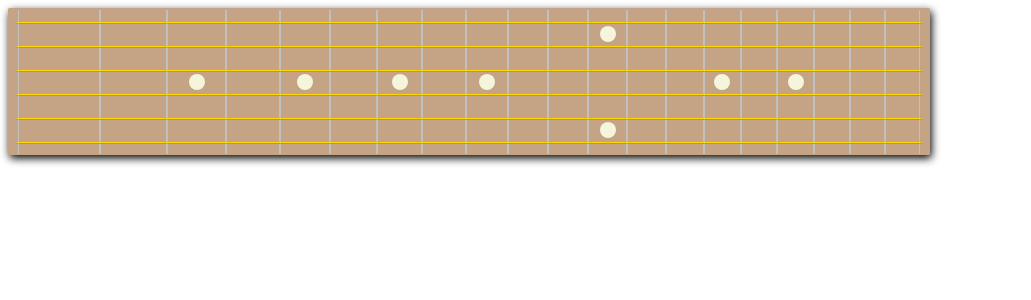
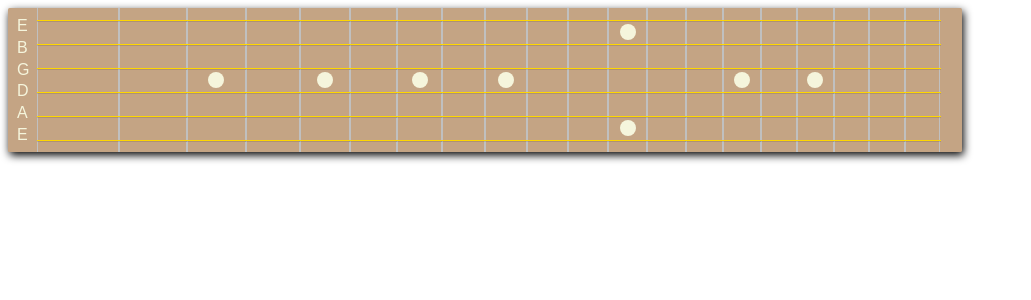
Before and after one commit to CameronSA/guitar-frets, an Angular app: page / in a window 1280 px wide. Shown: the top 300 px of the page, without its empty margins (0-1031 px from the left). Built offline with nearby package versions, Linux system fonts and the light colour scheme.

Commit message:
added tunings

```diff
--- a/src/app/six-string-fret-board/six-string-fret-board.component.css
+++ b/src/app/six-string-fret-board/six-string-fret-board.component.css
@@ -4,17 +4,27 @@ div {
 
 .container {
   display: flex;
-  flex-direction: column;
+  flex-direction: row;
   justify-content: left;
   background-color: var(--light-background-colour);
   box-shadow: 0.1rem 0.2rem 0.5rem black;
-  width: 57.5rem;
+  width: 59.5rem;
   border-width: 0;
   border-left-width: 0.1rem;
   border-right-width: 0.1rem;
   border-style: solid;
   border-color: transparent;
   border-radius: 0.1rem;
+}
+
+.tunings {
+  padding: 0.5rem;
+}
+
+.tuning {
+  padding-top: 0.04rem;
+  height: 16.6667%;
+  color: var(--light-tuning-colour);
 }
 
 .top-string {
--- a/src/app/six-string-fret-board/six-string-fret-board.component.html
+++ b/src/app/six-string-fret-board/six-string-fret-board.component.html
@@ -1,4 +1,13 @@
 <div class="container">
+  <div class="tunings">
+    <div class="tuning">E</div>
+    <div class="tuning">B</div>
+    <div class="tuning">G</div>
+    <div class="tuning">D</div>
+    <div class="tuning">A</div>
+    <div class="tuning">E</div>
+  </div>
+  <div class="fret-board">
     <app-string class="top-string" [numberFrets]="numberFrets"></app-string>
     <app-string-gap [numberFrets]="numberFrets" [fretsToMark]="[11]"></app-string-gap>
     <app-string [numberFrets]="numberFrets"></app-string>
@@ -11,3 +20,4 @@
     <app-string-gap [numberFrets]="numberFrets" [fretsToMark]="[11]"></app-string-gap>
     <app-string class="bottom-string" [numberFrets]="numberFrets"></app-string>
   </div>
+</div>
--- a/src/styles.css
+++ b/src/styles.css
@@ -5,4 +5,9 @@
   --light-string-colour: gold;
   --light-string-shadow: rgba(0, 0, 0, 0.116);
   --light-fret-colour: silver;
+  --light-tuning-colour: beige;
 }
+
+body {
+  font-family: Arial, Helvetica, sans-serif;
+}
```
Lines whose indentation alone changed are shown as unchanged.
